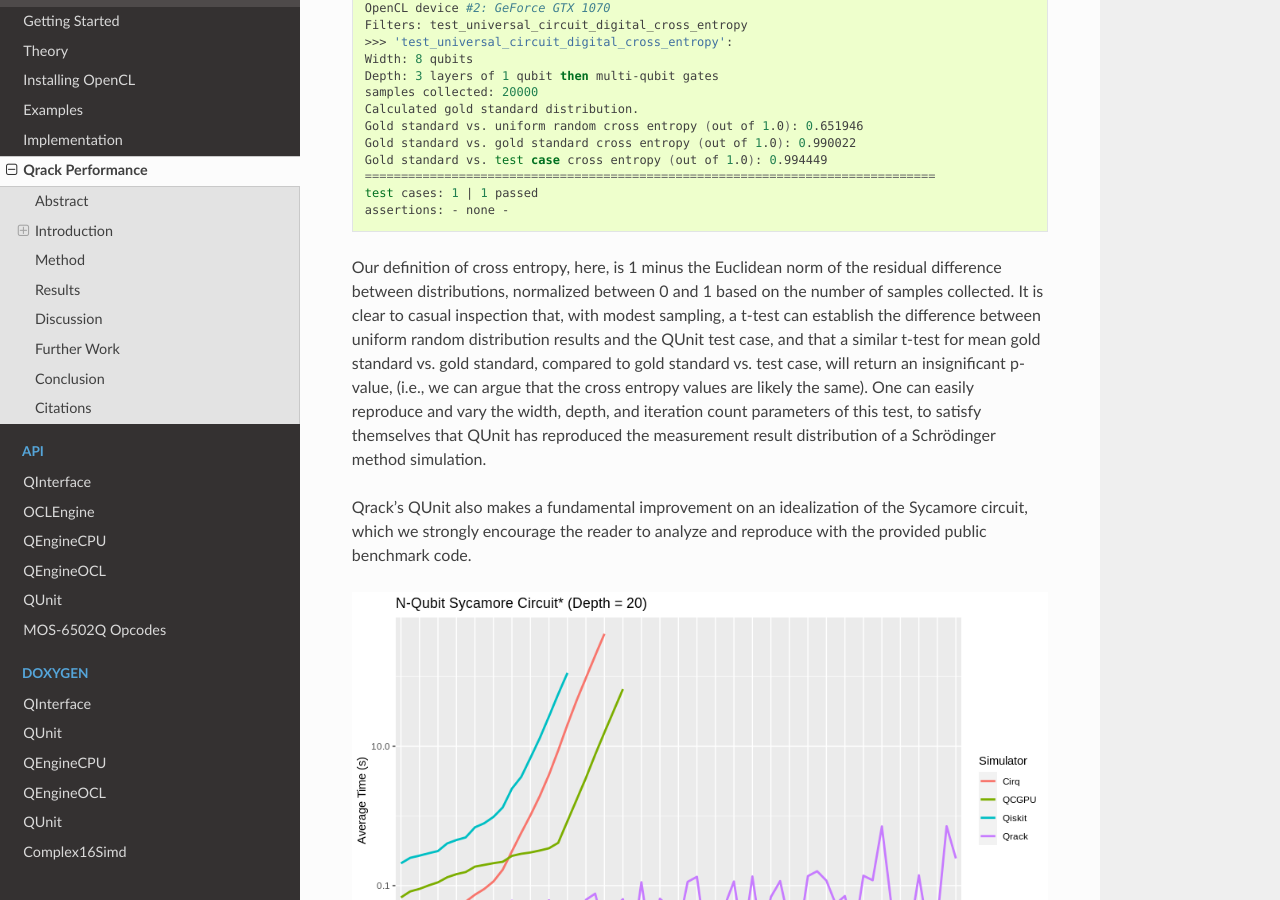
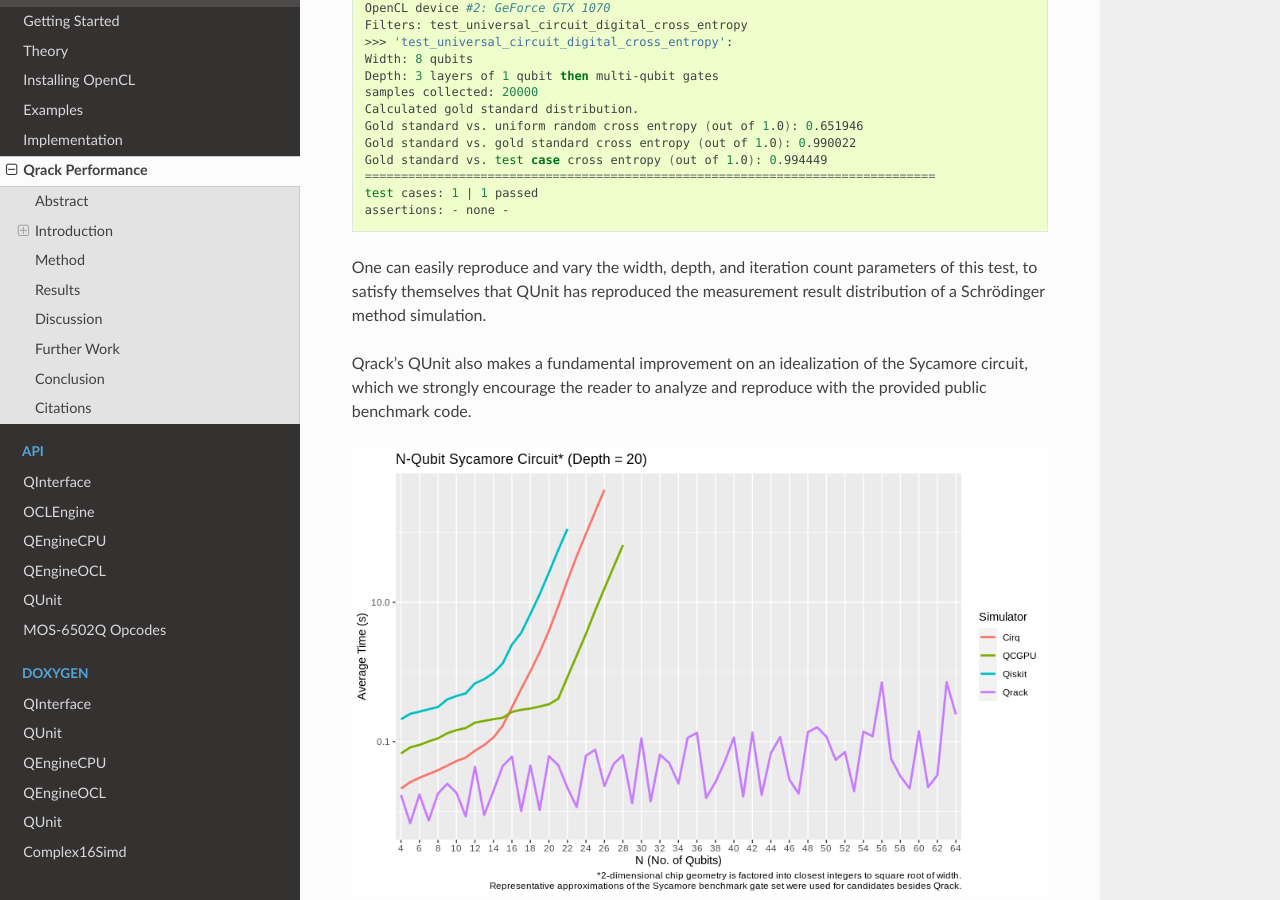
Before and after one commit to vm6502q/qrack.github.io, a Sphinx documentation site: the page built from docs/performance.rst, in a window 1280 px wide and 900 px high, scrolled down 9733 px. Built offline with Sphinx 7.4.7 and the Read the Docs theme 2.0.0, drawn with Linux system fonts in a browser that asks for light colours.

Commit message:
Revert "Explaining cross entropy"
This reverts commit 61d764039a08e719a2ce25edf2ceb1a893c5baca.

```diff
--- a/docs/performance.rst
+++ b/docs/performance.rst
@@ -157,7 +157,7 @@ This might be an extraordinary claim, that Qrack's optimization layer achieves a
        test cases: 1 | 1 passed
        assertions: - none -
 
-Our definition of cross entropy, here, is 1 minus the Euclidean norm of the residual difference between distributions, normalized between 0 and 1 based on the number of samples collected. It is clear to casual inspection that, with modest sampling, a t-test can establish the difference between uniform random distribution results and the QUnit test case, and that a similar t-test for mean gold standard vs. gold standard, compared to gold standard vs. test case, will return an insignificant p-value, (i.e., we can argue that the cross entropy values are likely the same). One can easily reproduce and vary the width, depth, and iteration count parameters of this test, to satisfy themselves that QUnit has reproduced the measurement result distribution of a Schrödinger method simulation.
+One can easily reproduce and vary the width, depth, and iteration count parameters of this test, to satisfy themselves that QUnit has reproduced the measurement result distribution of a Schrödinger method simulation.
 
 Qrack's QUnit also makes a fundamental improvement on an idealization of the Sycamore circuit, which we strongly encourage the reader to analyze and reproduce with the provided public benchmark code.
 
```
